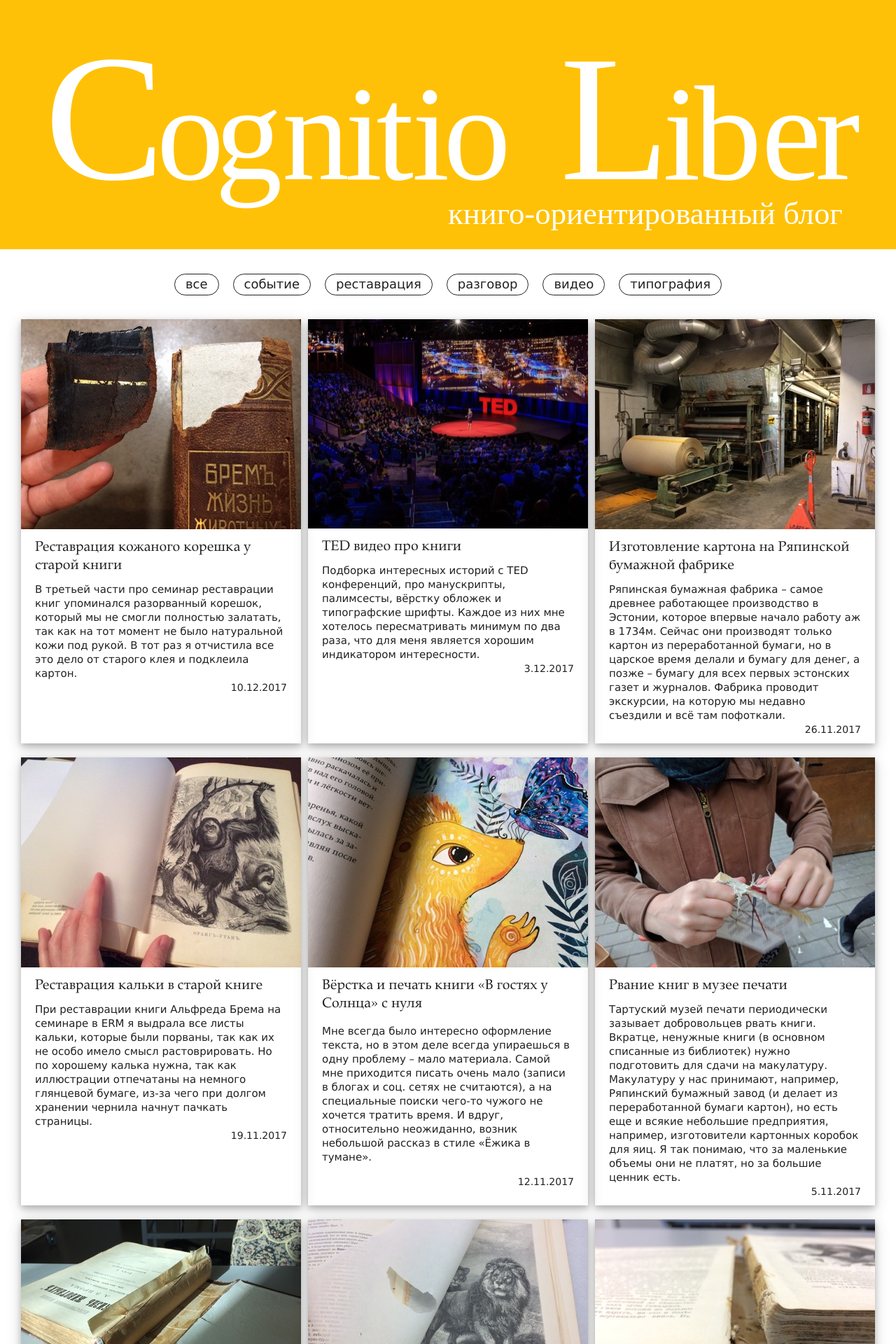
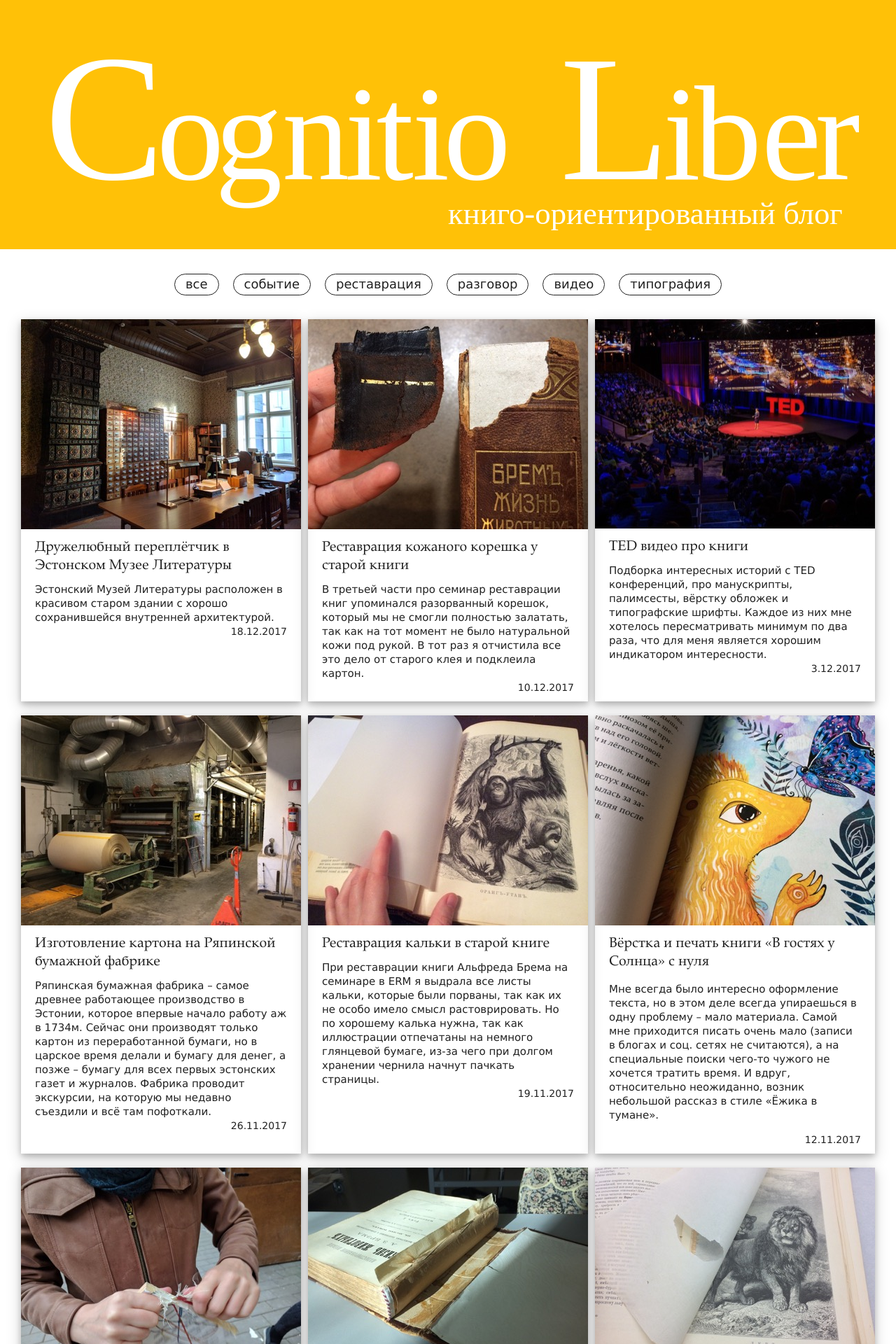
Before and after one commit to iriiiina/blog-about-books, a Jekyll site: the page built from index.html, in a window 1280 px wide. Shown: the top 1920 px of the page at 70% size. Built offline with Jekyll 4.4.1, drawn with Linux system fonts in a browser that asks for light colours; part of the change alters nothing that is shown.

Commit message:
Add new post estonian-literary-museum

```diff
--- /dev/null
+++ b/_posts/2017-12-18-estonian-literary-museum.md
@@ -0,0 +1,57 @@
+---
+layout: post
+title: Дружелюбный переплётчик в Эстонском Музее Литературы
+excerpt: Эстонский Музей Литературы расположен в красивом старом здании с хорошо сохранившейся внутренней архитектурой.
+categories: событие
+date: 2017-12-18
+---
+
+[Эстонский Музей Литературы](http://www.kirmus.ee/est/info/in-english/) расположен в красивом старом здании с хорошо сохранившейся внутренней архитектурой.
+
+![Фотография, иллюстрирующая пост]({{ site.url }}/assets/post-images/2017-12-18/1.jpg)
+
+В большинстве залов прекрасные потолки.
+
+![Фотография, иллюстрирующая пост]({{ site.url }}/assets/post-images/2017-12-18/2.jpg)
+
+В читальном зале висит оригинальная люстра из венецианского стекла, которая стоит на учете у [Эстонского Национального Музея](http://www.erm.ee/ru).
+
+![Фотография, иллюстрирующая пост]({{ site.url }}/assets/post-images/2017-12-18/3.jpg)
+
+Это, кстати, самый красивый читальный зал в Тарту, которым могут пользоваться все желающие. А еще в каждой комнате шикарные печки и камины.
+
+![Фотография, иллюстрирующая пост]({{ site.url }}/assets/post-images/2017-12-18/4.jpg)
+
+В этой комнате тоже можно читать или копаться в картотеке.
+
+![Фотография, иллюстрирующая пост]({{ site.url }}/assets/post-images/2017-12-18/5.jpg)
+
+Дальше уже пойдут служебные помещения, куда просто так попасть нельзя. Дверь под лестницей ведет в подвал, где хранятся книги.
+
+![Фотография, иллюстрирующая пост]({{ site.url }}/assets/post-images/2017-12-18/6.jpg)
+
+В подвалах очень высокие потолки, из-за чего это здание и было выбрано под музей литературы и архив. На полках храняться все книги, изданные в Эстонии (может быть некоторые года отсутсвуют) и периодика.
+
+![Фотография, иллюстрирующая пост]({{ site.url }}/assets/post-images/2017-12-18/7.jpg)
+
+В одной комнате, где занимаются описью карт, сохранились первоначальные обои.
+
+![Фотография, иллюстрирующая пост]({{ site.url }}/assets/post-images/2017-12-18/8.jpg)
+
+А это дверь в сейф – небольшое помещение с непробиваемой дверью.
+
+![Фотография, иллюстрирующая пост]({{ site.url }}/assets/post-images/2017-12-18/9.jpg)
+
+Почти во всеъ комнатах и коридорах стоят полки с какими-то книгами.
+
+![Фотография, иллюстрирующая пост]({{ site.url }}/assets/post-images/2017-12-18/10.jpg)
+
+Посчастливилось попасть в мастерскую к дружелюбному переплётчику, который показал все свои прессы, станки для золотого тиснения, самодельные станки для сшивания, рассказал где он берет кожу для переплета и любезно пригласил с уже потрепаной книгой, чтобы он смог продемонстрировать свое мастерство.
+
+![Фотография, иллюстрирующая пост]({{ site.url }}/assets/post-images/2017-12-18/11.jpg)
+
+![Фотография, иллюстрирующая пост]({{ site.url }}/assets/post-images/2017-12-18/12.jpg)
+
+![Фотография, иллюстрирующая пост]({{ site.url }}/assets/post-images/2017-12-18/13.jpg)
+
+![Фотография, иллюстрирующая пост]({{ site.url }}/assets/post-images/2017-12-18/14.jpg)
--- a/css/style-768px.sass
+++ b/css/style-768px.sass
@@ -15,7 +15,7 @@ $color-orange: #FFC107
   .header-letter
     fill: rgb(253, 227, 167)
     transition: transform 0.5s ease, fill 0.5s ease
-    -webkit-transition: transform 0.5s ease, fill 0.5s ease
+    -webkit-transition: -webkit-transform 0.5s ease, fill 0.5s ease
 
   header:hover .header-letter
     transform: none
@@ -26,11 +26,17 @@ $color-orange: #FFC107
     display: block
     fill: rgb(253, 227, 167)
     transition: transform 0.5s ease, fill 0.5s ease, font-size 0.5s ease
-    -webkit-transition: transform 0.5s ease, fill 0.5s ease, font-size 0.5s ease
+    -webkit-transition: -webkit-transform 0.5s ease, fill 0.5s ease, font-size 0.5s ease
+    -ms-transition: -ms-transform 0.5s ease, fill 0.5s ease, font-size 0.5s ease
+    -moz-transition: -moz-transform 0.5s ease, fill 0.5s ease, font-size 0.5s ease
+    -o-transition: -o-transform 0.5s ease, fill 0.5s ease, font-size 0.5s ease
 
   header:hover #header-description
     transform: translate(100px,50px)
     -webkit-transform: translate(100px,50px)
+    -ms-transform: translate(100px,50px)
+    -moz-transform: translate(100px,50px)
+    -o-transform: translate(100px,50px)
     fill: rgb(255, 255, 255)
     font-size: 7px
 
```
Also changed, not shown: assets/post-images/2017-12-18/1.jpg (added), assets/post-images/2017-12-18/10.jpg (added), assets/post-images/2017-12-18/11.jpg (added), assets/post-images/2017-12-18/12.jpg (added), assets/post-images/2017-12-18/13.jpg (added), assets/post-images/2017-12-18/14.jpg (added), assets/post-images/2017-12-18/2.jpg (added), assets/post-images/2017-12-18/3.jpg (added), assets/post-images/2017-12-18/4.jpg (added), assets/post-images/2017-12-18/5.jpg (added), assets/post-images/2017-12-18/6.jpg (added), assets/post-images/2017-12-18/7.jpg (added), assets/post-images/2017-12-18/8.jpg (added), assets/post-images/2017-12-18/9.jpg (added), 1 more files, 1 other file.
